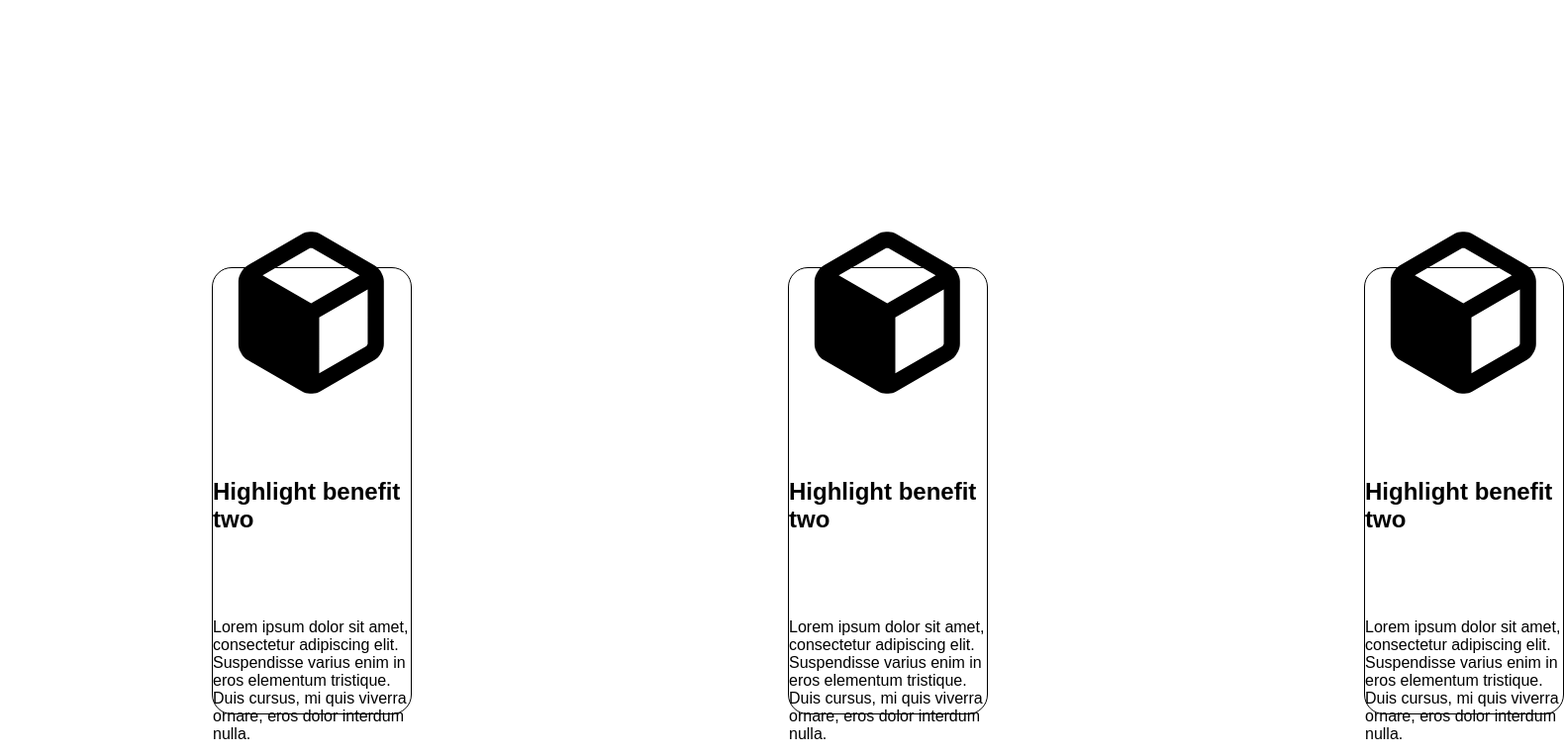
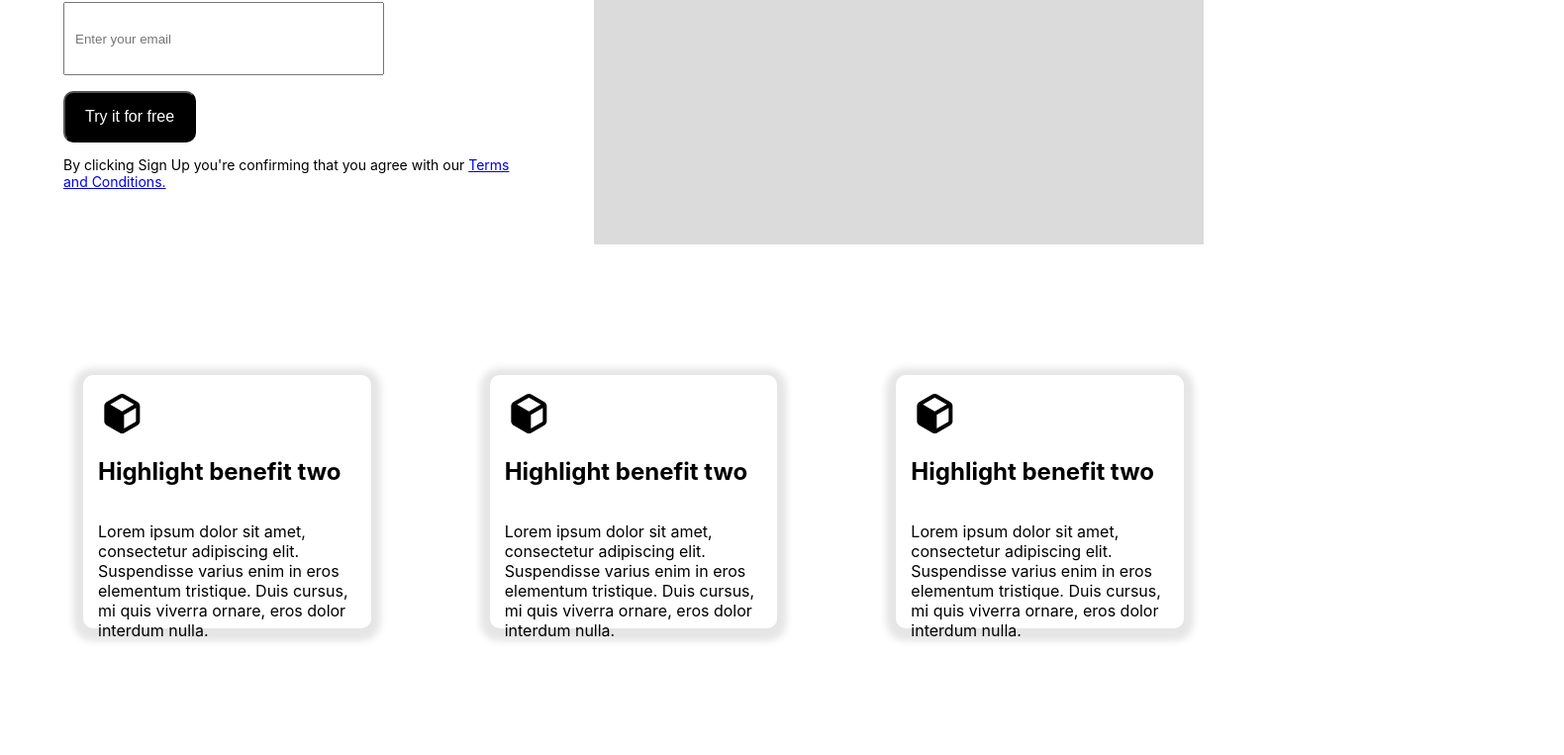
Before and after one commit to ThiagoCruz00/react-learn, a React (Create React App) app: page / in a window 1280 px wide. Shown: the part 618-1381 px from the top of the page at 99% size, 1580 px wide, since content can reach past the window. Built offline with nearby package versions, Linux system fonts and the light colour scheme.

Commit message:
feat: Criação do Card

```diff
--- a/src/components/card/style.css
+++ b/src/components/card/style.css
@@ -1,24 +1,13 @@
-
 .card-container{
     display: flex;
     flex-direction: column;
-    justify-content: center;
-    align-items: center;
-    border: 1px solid black;
-    border-radius: 20px;
-    width: 300px;
-    height: 450px;
-    gap: 50px;
+    align-items: flex-start;
+    justify-content: space-around;
 
-    margin: 150px;
-    font-family: Arial, Helvetica, sans-serif;
+    width: 405px;
+    height: 226px;
+    margin: 20px;
+    padding: 15px;
+    border-radius: 10px;
+    box-shadow: 0px 3px 7px 10px rgba(0, 0, 0, 0.1);
 }
-
-img {
-    width: 200px;
-}
-
-h1{
-    font-size: 18px;
-    font-weight: 500;
-}
```
